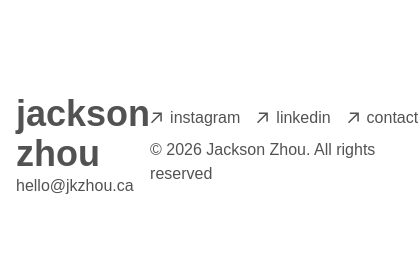
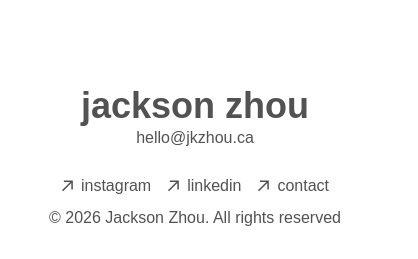
Before and after one commit to jkzh0u/jkzhou-web, a Next.js app: page /photos in a window 390 px wide. Shown: the part 1561-1820 px from the top of the page, 418 px wide, since content can reach past the window. Before the commit the page ends 1791 px from the top, so only its background shows below. Built offline with nearby package versions, Linux system fonts and the light colour scheme.

Commit message:
Changed navbar and footer for better moible support & edited scollbar

```diff
--- a/app/components/ScrollBanner.tsx
+++ b/app/components/ScrollBanner.tsx
@@ -15,12 +15,12 @@ export default function ScrollBanner() {
   }, [])
 
   return (
-<div className="overflow-hidden whitespace-nowrap py-4 border-y border-neutral-800 dark:border-neutral-200">
+<div className="overflow-hidden whitespace-nowrap py-4 border-y border-neutral-600 dark:border-neutral-300">
   <div ref={marqueeRef} className="flex w-max">
     {Array.from({ length: 20 }).map((_, i) => (
       <span
         key={i}
-        className="px-8 text-5xl font-bold text-black dark:text-white"
+        className="px-8 text-5xl font-bold text-neutral-600 dark:text-neutral-300"
       >
         JACKSON ZHOU.
       </span>
--- a/app/components/footer.tsx
+++ b/app/components/footer.tsx
@@ -18,20 +18,57 @@ function ArrowIcon() {
 export default function Footer() {
   return (
     <footer className="my-16">
-      <div className="flex justify-between items-center py-8 max-w-6xl mx-auto">
-        {/* Left: your text */}
-        <div>
-        <p className="text-4xl font-bold text-neutral-600 dark:text-neutral-300">jackson zhou</p>
-        <p className="text-neutral-600 dark:text-neutral-300">hello@jkzhou.ca</p>
+      <div className="max-w-6xl mx-auto py-8 flex flex-col items-center text-center md:flex-row md:justify-between md:items-center md:text-left">
+        <div className="flex flex-col items-center md:items-start">
+          <p className="text-4xl font-bold text-neutral-600 dark:text-neutral-300">
+            jackson zhou
+          </p>
+          <p className="text-neutral-600 dark:text-neutral-300">
+            hello@jkzhou.ca
+          </p>
         </div>
-        {/* Right: links + copyright */}
-        <div className="flex flex-col items-end">
-          <ul className="flex flex-row space-x-4 text-neutral-600 dark:text-neutral-300">
-            <li><a draggable={false} rel="noopener noreferrer" target="_blank" href="https://www.instagram.com/jkz.mov/" className="flex items-center transition-all hover:text-neutral-800 dark:hover:text-neutral-100"><ArrowIcon /><p className="ml-2">instagram</p></a></li>
-            <li><a draggable={false} rel="noopener noreferrer" target="_blank" href="https://www.linkedin.com/in/jackson-zhou-9a5703297/" className="flex items-center transition-all hover:text-neutral-800 dark:hover:text-neutral-100"><ArrowIcon /><p className="ml-2">linkedin</p></a></li>
-            <li><a draggable={false} href="/contact" className="flex items-center transition-all hover:text-neutral-800 dark:hover:text-neutral-100"><ArrowIcon /><p className="ml-2">contact</p></a></li>
+
+        <div className="mt-6 flex flex-col items-center md:mt-0 md:items-end">
+          <ul className="flex flex-wrap justify-center gap-4 text-neutral-600 dark:text-neutral-300 md:justify-end">
+            <li>
+              <a
+                draggable={false}
+                rel="noopener noreferrer"
+                target="_blank"
+                href="https://www.instagram.com/jkz.mov/"
+                className="flex items-center transition-all hover:text-neutral-800 dark:hover:text-neutral-100"
+              >
+                <ArrowIcon />
+                <p className="ml-2">instagram</p>
+              </a>
+            </li>
+            <li>
+              <a
+                draggable={false}
+                rel="noopener noreferrer"
+                target="_blank"
+                href="https://www.linkedin.com/in/jackson-zhou-9a5703297/"
+                className="flex items-center transition-all hover:text-neutral-800 dark:hover:text-neutral-100"
+              >
+                <ArrowIcon />
+                <p className="ml-2">linkedin</p>
+              </a>
+            </li>
+            <li>
+              <a
+                draggable={false}
+                href="/contact"
+                className="flex items-center transition-all hover:text-neutral-800 dark:hover:text-neutral-100"
+              >
+                <ArrowIcon />
+                <p className="ml-2">contact</p>
+              </a>
+            </li>
           </ul>
-          <p className="mt-2 text-neutral-600 dark:text-neutral-300">© {new Date().getFullYear()} Jackson Zhou. All rights reserved</p>
+
+          <p className="mt-2 text-neutral-600 dark:text-neutral-300">
+            © {new Date().getFullYear()} Jackson Zhou. All rights reserved
+          </p>
         </div>
       </div>
     </footer>
--- a/app/components/nav.tsx
+++ b/app/components/nav.tsx
@@ -36,12 +36,12 @@ export function Navbar() {
   return (
     <aside>
       <div>
-        <nav
-          className="flex flex-col md:flex-row md:items-center md:justify-between px-2.5 py-2.5"
-          id="nav"
-        >
+<nav
+  className="flex flex-col items-center text-center px-2.5 py-2.5 sm:flex-row sm:justify-between sm:text-left"
+  id="nav"
+>
           {/* Left: jackson zhou. */}
-          <div>
+          <div className="flex-shrink-0">
             {Object.entries(navItems)
               .filter(([_, { name }]) => name === 'jackson zhou.')
               .map(([id, { name, path }]) => (
@@ -56,7 +56,7 @@ export function Navbar() {
           </div>
 
           {/* Right: links */}
-          <div className="flex flex-wrap items-center justify-start mt-2 md:mt-0 md:justify-end">
+          <div className="flex flex-wrap items-center justify-center md:justify-end">
             {Object.entries(navItems)
               .filter(([_, { name }]) => name !== 'jackson zhou.')
               .map(([id, { name, path, icon }]) => (
```
